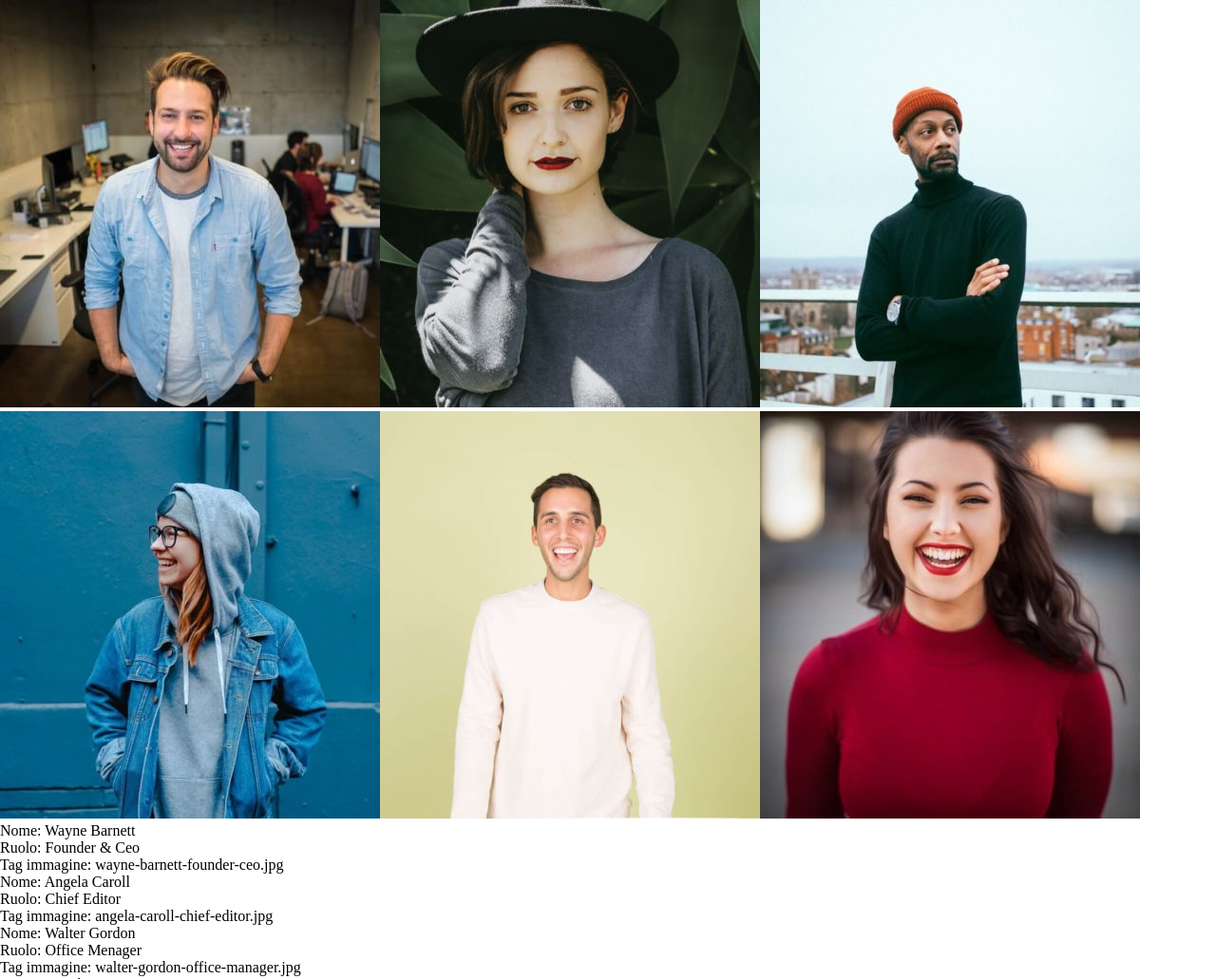
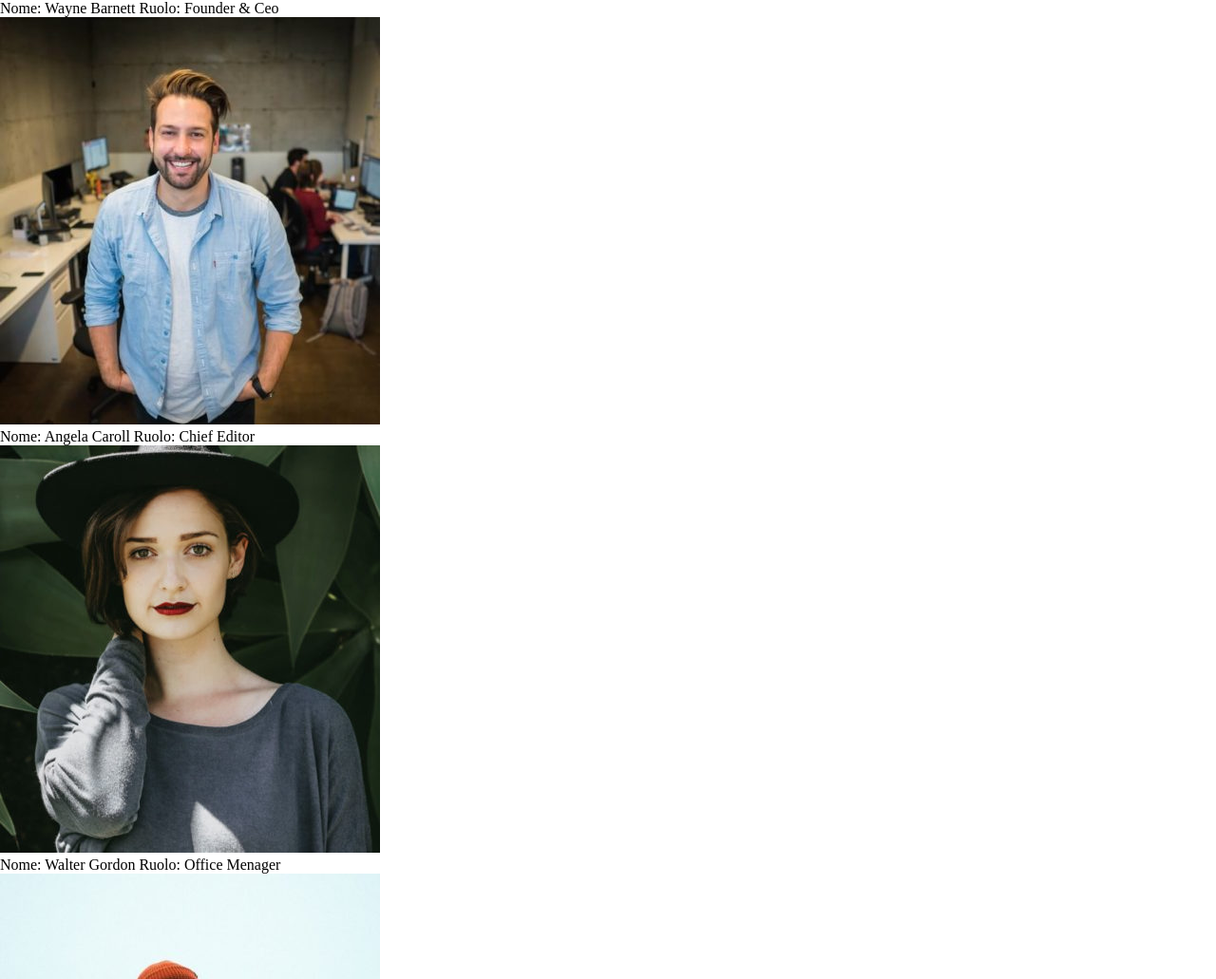
Before and after one commit to ldm0805/js-our-team, a plain HTML site: page bonus/index.html in a window 1280 px wide. Shown: the top 1031 px of the page at 95% size. Drawn offline with Linux system fonts and the light colour scheme.

Commit message:
Sezione immagini upgrade

```diff
--- a/bonus/index.html
+++ b/bonus/index.html
@@ -9,13 +9,6 @@
 </head>
 <body>
     <div class="cards">
-        <div id="card_id">
-
-            <div id="img_id">
-
-            </div>
-
-        </div>
 
     </div>
         <script type="text/javascript" src="./js/script.js"></script>
--- a/bonus/js/script.js
+++ b/bonus/js/script.js
@@ -47,12 +47,9 @@ const card_item_container = document.querySelector('.cards')
 
 for(let i=0; i < member.length; i++){
     let card_item = document.createElement('div')
-    let src = document.getElementById("img_id");
-    let img = document.createElement("img");
-    img.src = `./img/${member[i].image}`;
-    card_item.innerText = `Nome: ${member[i].name}
-                           Ruolo: ${member[i].role}
-                           Tag immagine: ${member[i].image}`;
-    src.appendChild(img);
+    card_item.className = "card_class";
+    card_item.innerHTML = `<div class="text">Nome: ${member[i].name}
+                           Ruolo: ${member[i].role}</div>
+                           <img src="./img/${member[i].image}">`;
     card_item_container.append(card_item);
 }
```
